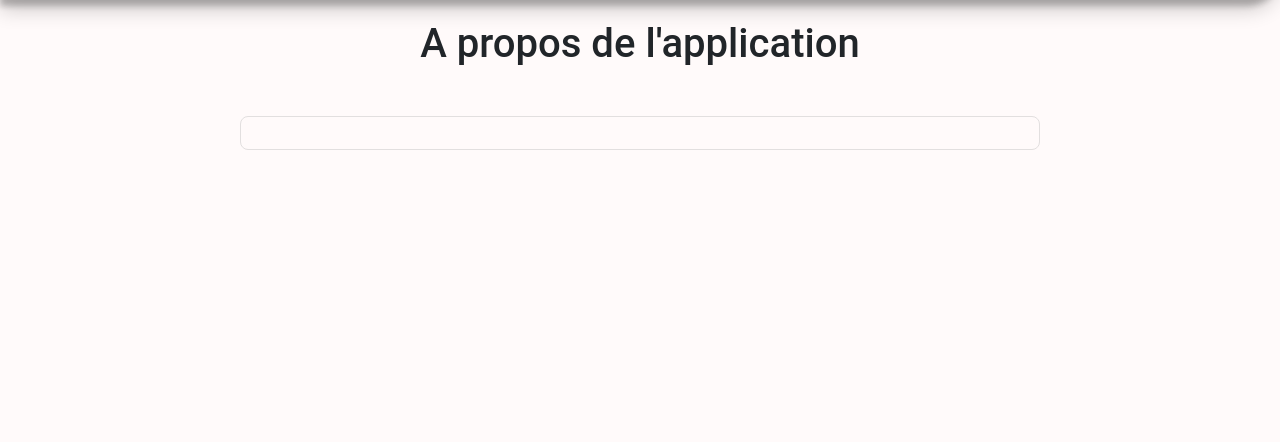
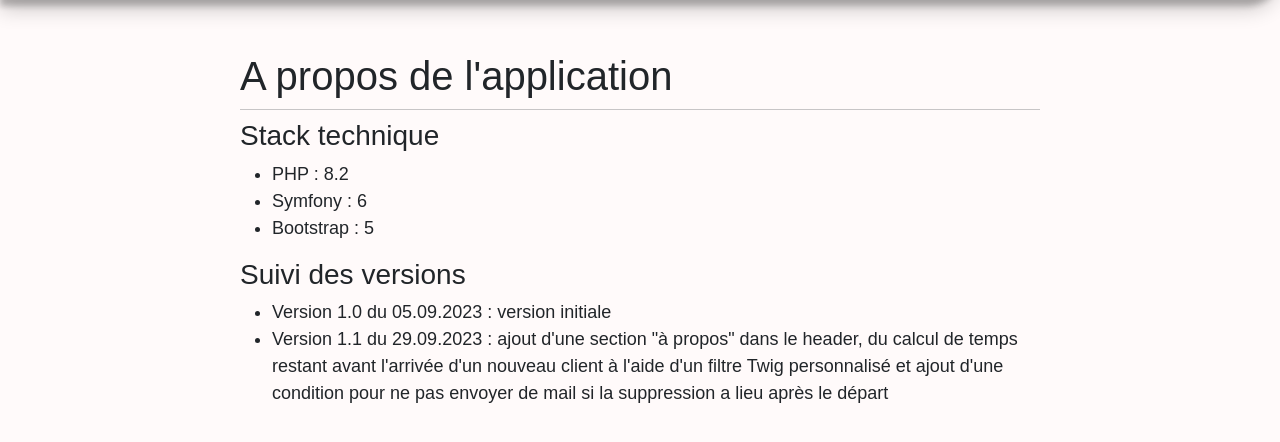
Before and after one commit to sebastien-violante/cdlp-planning, a Symfony app: template templates/about/index.html.twig in a window 1280 px wide. Shown: the part 66-508 px from the top of the page. Run offline with Twig, Linux system fonts and the light colour scheme; the template is opened without the code that fills it, so the values that code supplies are empty; some libraries are stand-ins or nearby versions; some web fonts are replaced.

Commit message:
add an about section in the header, send mail only if client deletion occurs before rental and an days left before arrival

```diff
--- a/src/Controller/ClientController.php
+++ b/src/Controller/ClientController.php
@@ -78,13 +78,15 @@ class ClientController extends AbstractController
         $client = $clientRepository->findOneBy(['id' => $id]);
         $entityManagerInterface->remove($client);
         $entityManagerInterface->flush();
-        // A mail is send to the owner to indicate that the rental is canceled
+        if($client->isCleaned() == false) {
+             // A mail is send to the owner to indicate that the rental is canceled before it's arrival
             $subject = "annulation de réservation";
             $title = "Séjour annulé";
             $beginning = "Le séjour de";
             $middle = "locataire";
             $end = "vient d'être annulé";
             $mailerService->sendEmail($this->getParameter('MAILER_DSN'), $this->getParameter('MAIL_FROM'), $this->getParameter('MAIL_MAID'), $this->getParameter('MAIL_ADMIN'), $subject, $title, $beginning, $middle, $end, $client, $this->getParameter('SITE_ADDR'));
+        }
 
         return $this->redirectToRoute('app_home');
     }
--- a/templates/_header.html.twig
+++ b/templates/_header.html.twig
@@ -26,11 +26,11 @@
           {% endif %}
           <li class="nav-item flex-menu me-5">
               <svg xmlns="http://www.w3.org/2000/svg" id="Filled" viewBox="0 0 24 24" width="15" height="15"><path d="M20.492,7.969,10.954.975A5,5,0,0,0,3,5.005V19a4.994,4.994,0,0,0,7.954,4.03l9.538-6.994a5,5,0,0,0,0-8.062Z"/></svg>
-              <a class="nav-link active ps-2" href="/templates/about/index.html.twig">A propos...</a>
+              <a class="nav-link active ps-2" href="{{ path('app_about') }}">A propos...</a>
             </li>
           <li class="nav-item flex-menu me-5">
             <svg xmlns="http://www.w3.org/2000/svg" id="Filled" viewBox="0 0 24 24" width="15" height="15"><path d="M20.492,7.969,10.954.975A5,5,0,0,0,3,5.005V19a4.994,4.994,0,0,0,7.954,4.03l9.538-6.994a5,5,0,0,0,0-8.062Z"/></svg>
-            <a class="nav-link active ps-2" href="{{ path('app_logout')}}">Déconnexion</a>
+            <a class="nav-link active ps-2" href="{{ path('app_logout') }}">Déconnexion</a>
           </li>
         </ul>
       </div>
--- a/templates/about/index.html.twig
+++ b/templates/about/index.html.twig
@@ -1,12 +1,28 @@
 {% extends 'base.html.twig' %}
 
-{% block title %}{{ parent() }} | A propos...{% endblock %}
+{% block title %}Hello AboutController!{% endblock %}
 
 {% block body %}
+<style>
+    .example-wrapper { margin: 1em auto; max-width: 800px; width: 95%; font: 18px/1.5 sans-serif; }
+    .example-wrapper code { background: #F5F5F5; padding: 2px 6px; }
+</style>
+
 <div class="example-wrapper">
-    <h1 class="center mb-5">A propos de l'application</h1>
-    <div class="client-form mt-5 p-3">
+    <h1 class="mt-5">A propos de l'application</h1>
+    <hr>
+    <h3>Stack technique</h3>
+    <ul>
+        <li>PHP : 8.2</li>
+        <li>Symfony : 6</li>
+        <li>Bootstrap : 5</li>
+    </ul>
 
-    </div>
+    <h3>Suivi des versions</h3>
+
+    <ul>
+        <li>Version 1.0 du 05.09.2023 : version initiale</li>
+        <li>Version 1.1 du 29.09.2023 : ajout d'une section "à propos" dans le header, du calcul de temps restant avant l'arrivée d'un nouveau client à l'aide d'un filtre Twig personnalisé et ajout d'une condition pour ne pas envoyer de mail si la suppression a lieu après le départ</li>
+    </ul>
 </div>
 {% endblock %}
--- a/templates/home/index.html.twig
+++ b/templates/home/index.html.twig
@@ -17,7 +17,7 @@
                         <hr>
                         <p class="card-text">{{ client.arrivalDate|format_datetime('relative_long', 'none', locale='fr') }}
                         {% if daysBetweenTwoDates(client.arrivalDate) %}
-                            / ⏰ {{ daysBetweenTwoDates(client.arrivalDate)}} {{ (daysBetweenTwoDates(client.arrivalDate) == 1 ? 'jour' : 'jours') }}
+                           (⏰ {{ daysBetweenTwoDates(client.arrivalDate)}} {{ (daysBetweenTwoDates(client.arrivalDate) == 1 ? 'jour' : 'jours') }})
                         {% endif %}
                         <br>
                         {{ client.departureDate|format_datetime('relative_long', 'none', locale='fr') }}</small>
```
Also changed, not shown: src/Controller/AboutController.php (added, +16 -0 lines), README.txt. Lines whose indentation alone changed are shown as unchanged.
